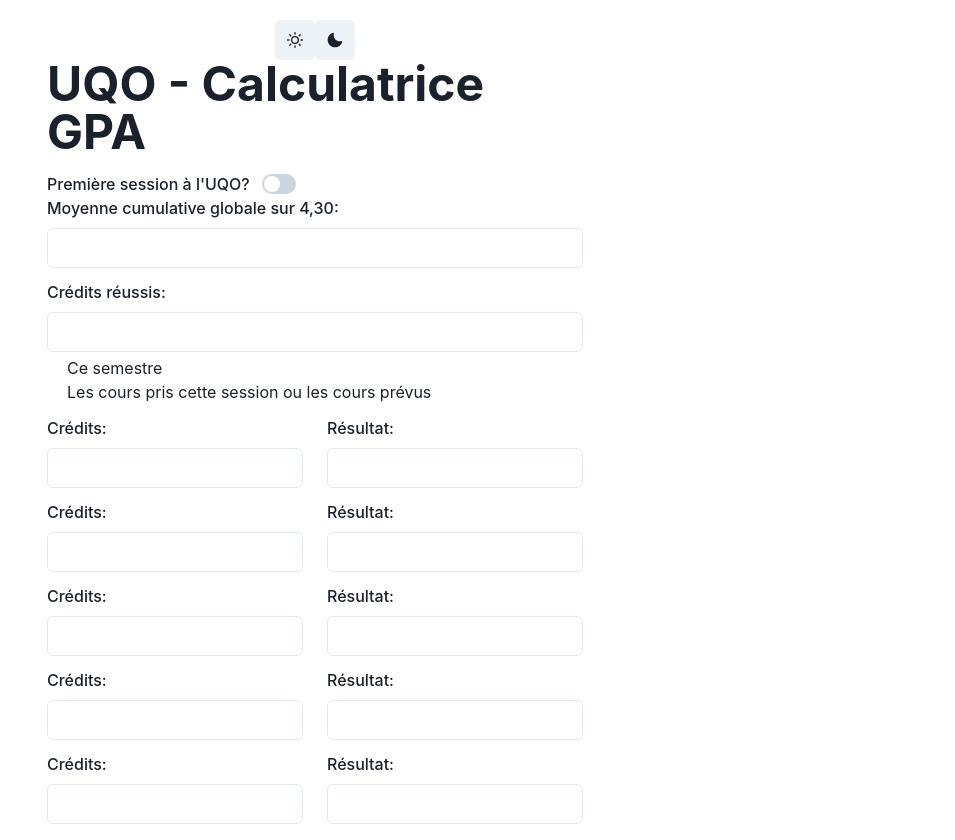
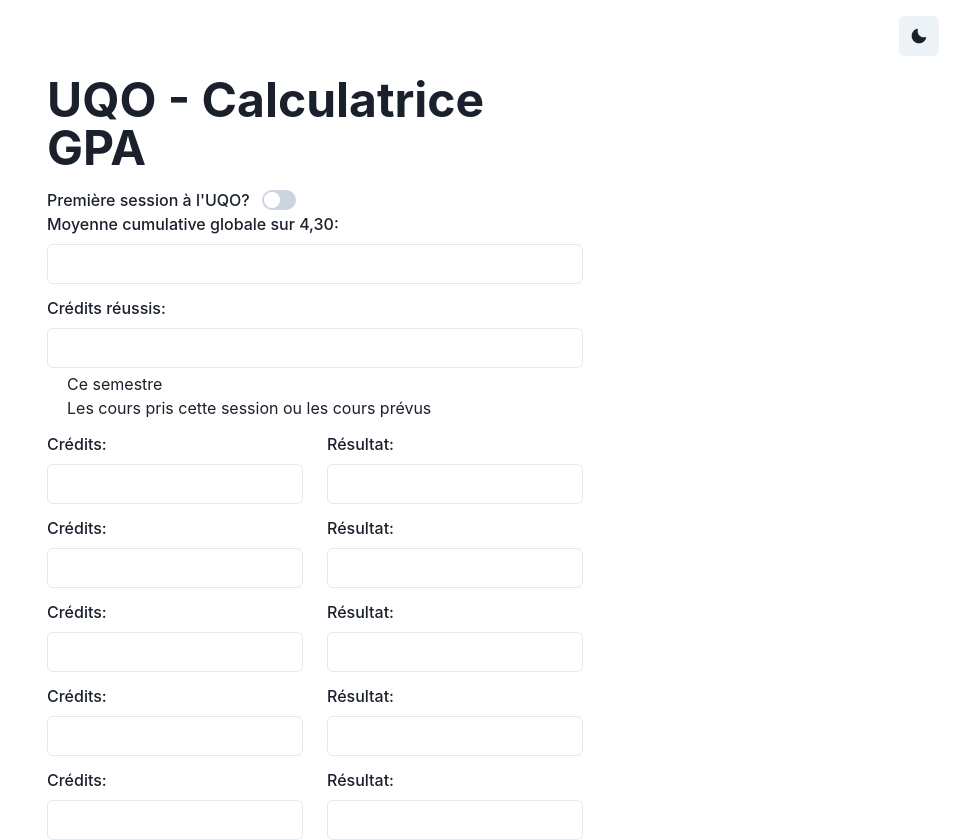
Before and after one commit to cbun097/uqo-gpa-calculator, a React (Create React App) app: page / in a window 1280 px wide. Shown: the top 840 px of the page, without its empty margins (325-1280 px from the left). Built offline with nearby package versions, Linux system fonts and the light colour scheme.

Commit message:
Fix dark mode display button

```diff
--- a/src/App.tsx
+++ b/src/App.tsx
@@ -1,8 +1,10 @@
+/* eslint-disable prettier/prettier */
 //FIXME: remove lint error
 /* eslint-disable @typescript-eslint/explicit-module-boundary-types */
 import React, { useEffect, useState } from 'react';
 import './App.css';
 import {
+  Box,
   Button,
   Container,
   FormControl,
@@ -49,8 +51,6 @@
       action: 'Calculate GPA',
     });
   };
-  console.log(colorMode);
-  console.log(toggleColorMode);
   useEffect(() => {
     ReactGA.initialize('G-115SPZX12W1');
     ReactGA.pageview(window.location.pathname + window.location.search);
@@ -58,15 +58,16 @@
 
   return (
     <div>
-      <Container maxW='xl' centerContent padding={5}>
-        <header>
-          <IconButton aria-label='theme mode light' icon={<SunIcon />} onClick={toggleColorMode}>
-            Toggle {colorMode === 'light' ? 'Dark' : 'Light'}
-          </IconButton>
+      <Box display='flex' justifyContent='flex-end' mt={4} mr={4}>
+        {colorMode === 'dark' && <IconButton aria-label='theme mode light' icon={<SunIcon />} onClick={toggleColorMode}></IconButton>}
+
+        {colorMode === 'light' && (
           <IconButton aria-label='theme mode dark' icon={<MoonIcon />} onClick={toggleColorMode}>
             {colorMode === 'light' ? 'Dark' : 'Light'}
           </IconButton>
-        </header>
+        )}
+      </Box>
+      <Container maxW='xl' centerContent p={5}>
         <Heading as='h2' size='2xl' paddingBottom='4'>
           UQO - Calculatrice GPA
         </Heading>
```
